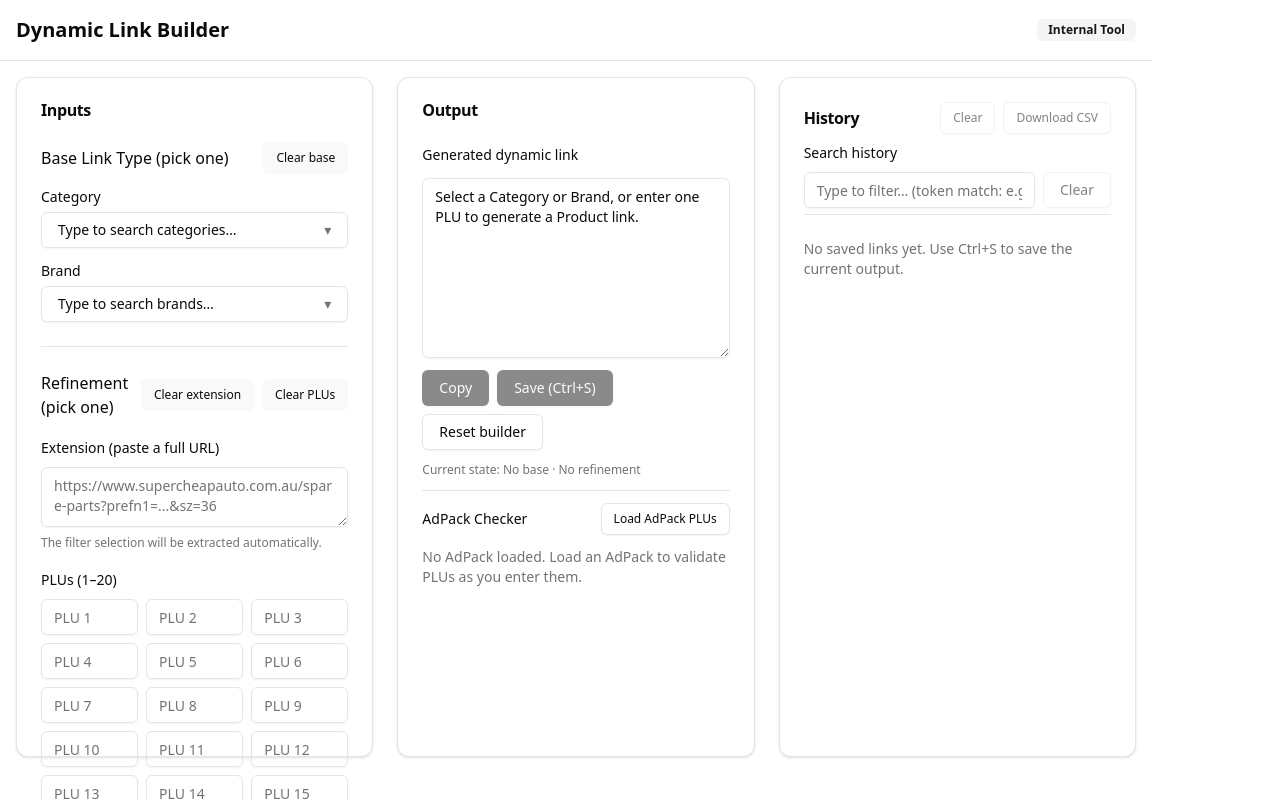
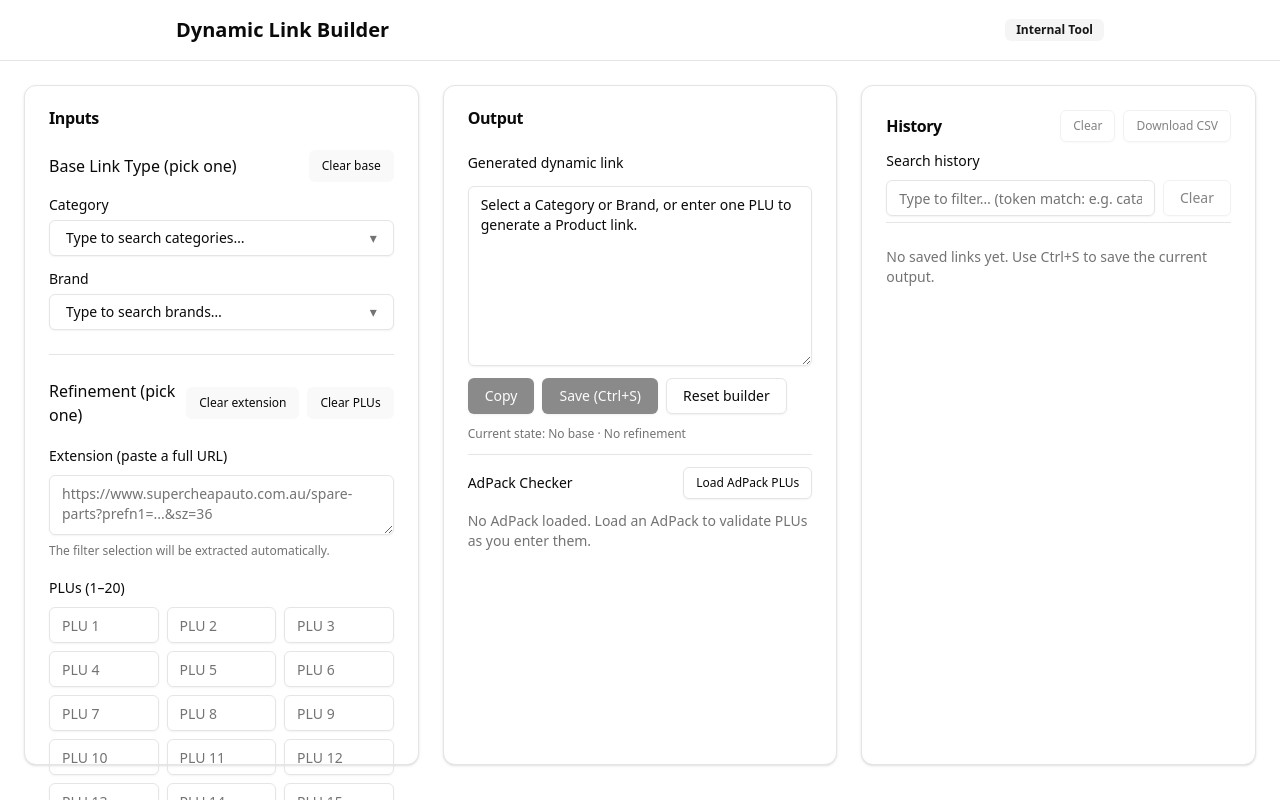
Before and after one commit to Slack-craft/sfcc-dynamic-link-builder, a React (Vite) app: page / in a window 1280 px wide. Shown: the top 800 px of the page. Built offline with nearby package versions, Linux system fonts and the light colour scheme.

Commit message:
Corrected layout css

```diff
--- a/src/App.tsx
+++ b/src/App.tsx
@@ -611,13 +611,15 @@ export default function App() {
   return (
 <div className="min-h-screen bg-background text-foreground">
   <header className="border-b">
-        <div className="mx-auto flex max-w-6xl items-center justify-between p-4">
+    <div className="mx-auto w-3/4 max-w-6xl flex items-center justify-between p-4">
       <h1 className="text-xl font-semibold">Dynamic Link Builder</h1>
       <Badge variant="secondary">Internal Tool</Badge>
     </div>
   </header>
 
-      <main className="mx-auto grid max-w-6xl gap-6 p-4 lg:grid-cols-3 lg:items-stretch">
+
+      <main className="min-h-[calc(100vh-64px)] p-6">
+          <div className="grid w-full gap-6 lg:grid-cols-3 lg:items-stretch">
         {/* Inputs */}
         <Card className="lg:col-span-1 flex flex-col lg:max-h-[calc(100vh-120px)]">
           <CardHeader>
@@ -953,6 +955,7 @@ export default function App() {
             )}
           </CardContent>
         </Card>
+                </div>
       </main>
     </div>
   )
--- a/src/index.css
+++ b/src/index.css
@@ -29,7 +29,6 @@ a:hover {
 
 body {
   margin: 0;
-  display: flex;
   place-items: center;
   min-width: 320px;
   min-height: 100vh;
```
Lines whose indentation alone changed are shown as unchanged.
